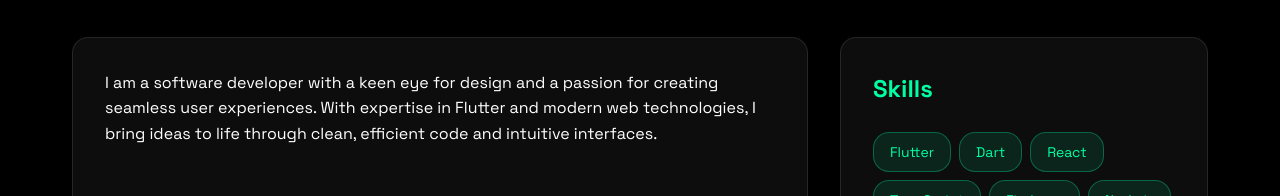
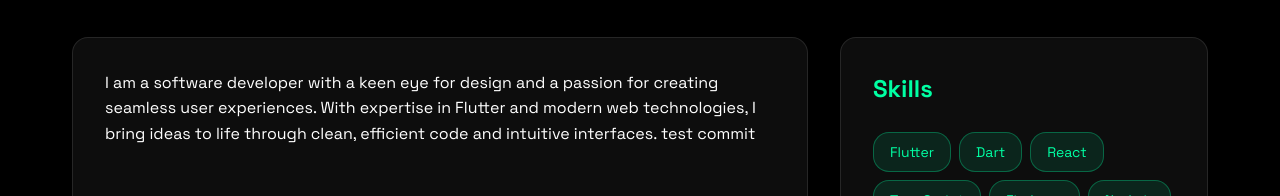
Before and after one commit to RolandoQuintana/rolandoquintana_pages_svelte, a SvelteKit app: page / in a window 1280 px wide. Shown: the part 1381-1577 px from the top of the page. Built offline with nearby package versions, Linux system fonts and the light colour scheme.

Commit message:
test commit

```diff
--- a/src/routes/+page.svelte
+++ b/src/routes/+page.svelte
@@ -134,7 +134,7 @@
         <p>
           I am a software developer with a keen eye for design and a passion for creating seamless user experiences.
           With expertise in Flutter and modern web technologies, I bring ideas to life through clean,
-          efficient code and intuitive interfaces.
+          efficient code and intuitive interfaces. test commit
         </p>
       </div>
       <div class="skills">
```
